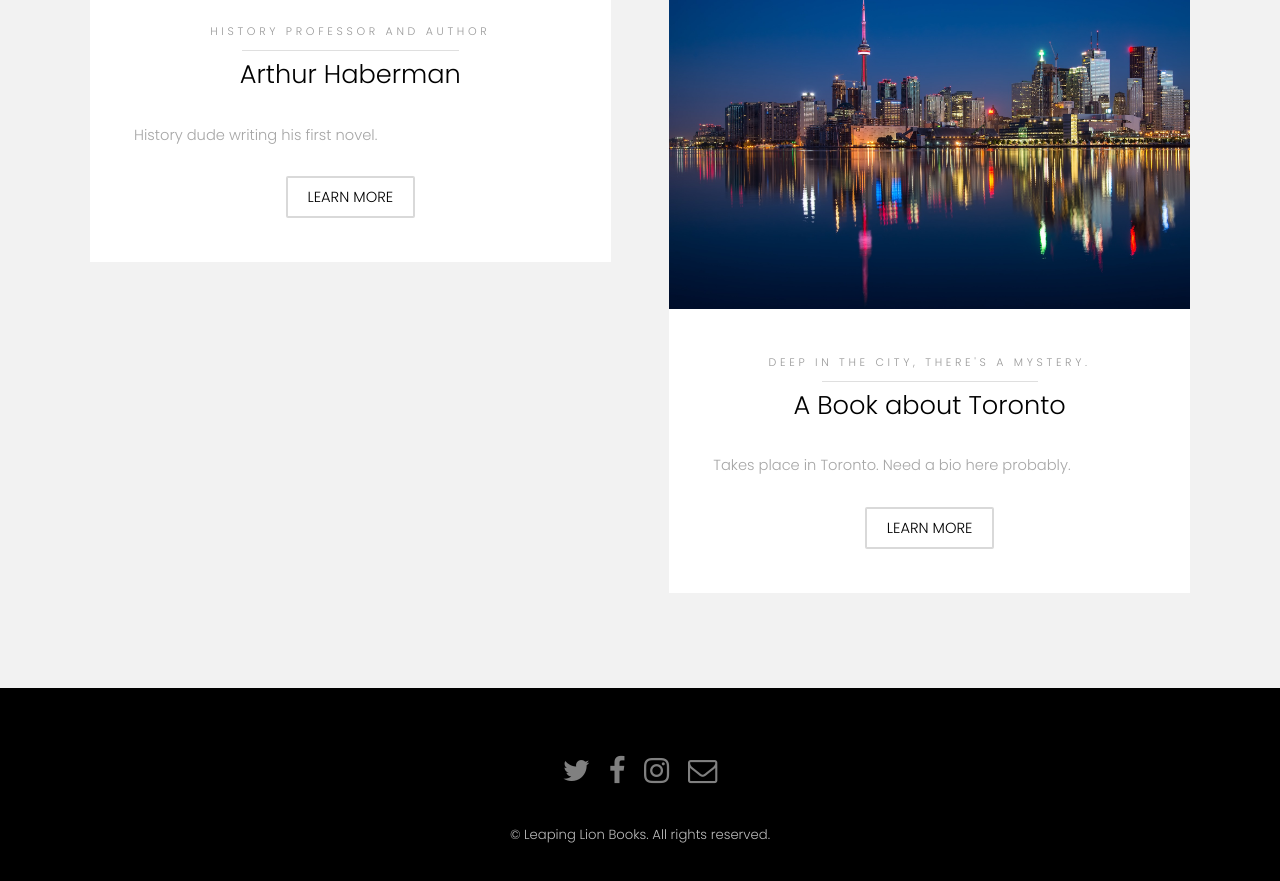
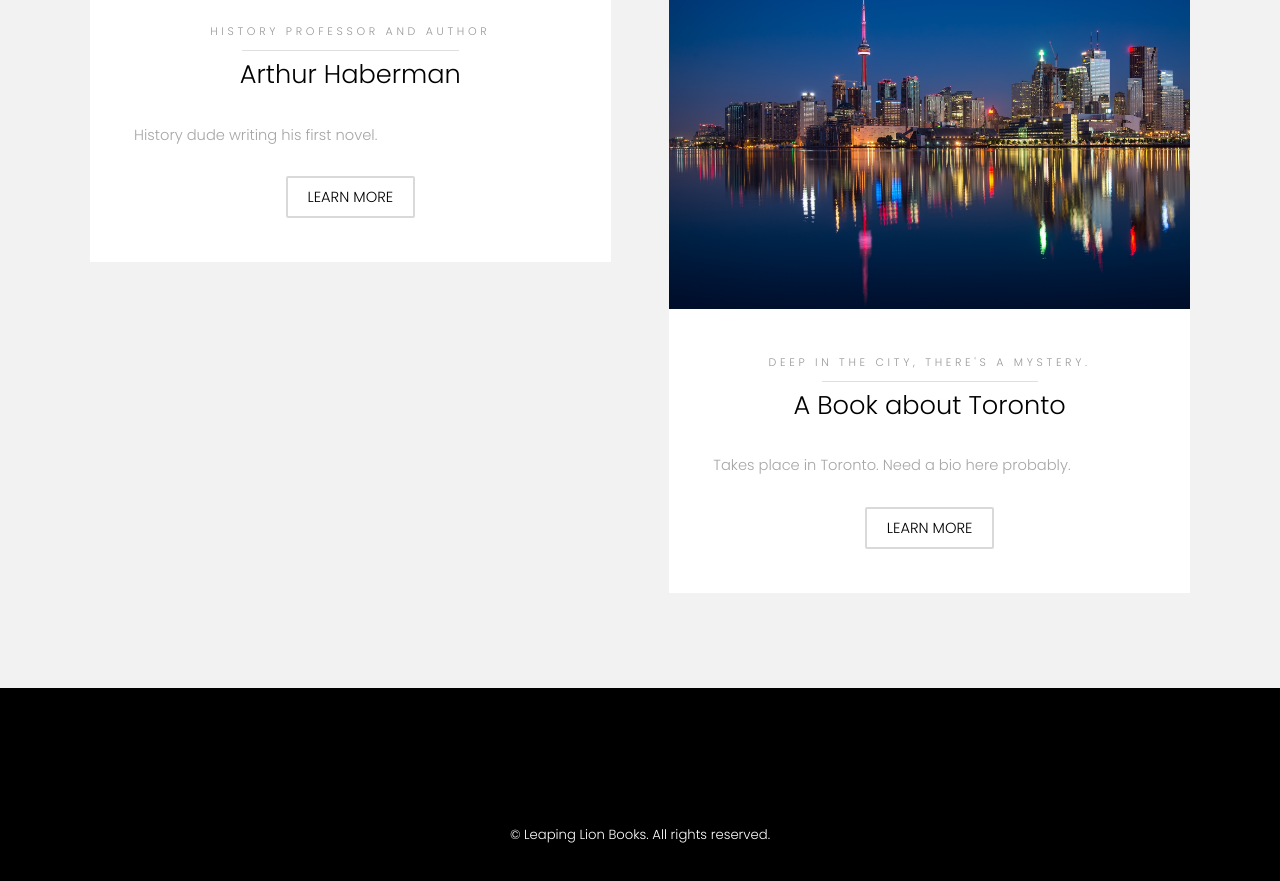
Before and after one commit to annadc/sushipie, a plain HTML site: page index.html in a window 1280 px wide. Shown: the part 710-1591 px from the top of the page. Drawn offline with Linux system fonts and the light colour scheme.

Commit message:
Update main.css

```diff
--- a/assets/css/main.css
+++ b/assets/css/main.css
@@ -4290,7 +4290,7 @@
 	}
 
 		#footer a {
-			color: rgba(255, 255, 255, 0.5);
+			color: rgba(0, 0, 0, 0.5);
 		}
 
 			#footer a:hover {
@@ -4298,7 +4298,7 @@
 			}
 
 		#footer .copyright {
-			color: #bbb;
+			color: #ffffff;
 			font-size: 0.9rem;
 			margin: 0 0 2rem 0;
 			padding: 0;
```
